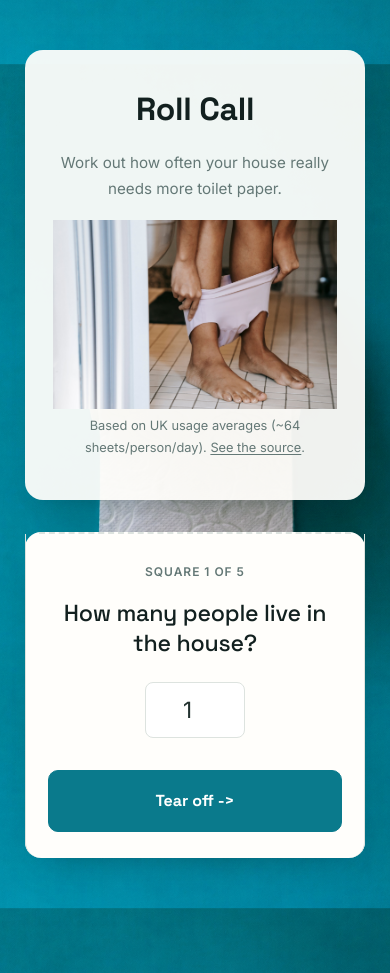
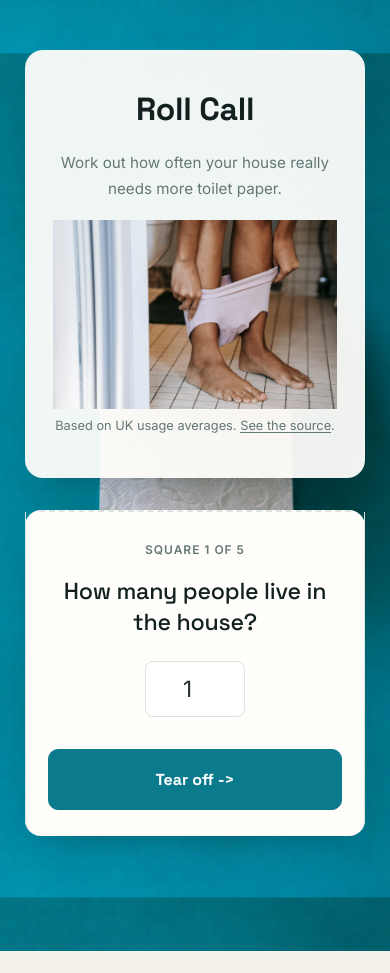
Before and after one commit to karinamercedes/roll-call, a React (Vite) app: page / in a window 390 px wide. After the commit the page ends 951 px from the top, so only its background shows below. Built offline with nearby package versions, Linux system fonts and the light colour scheme.

Commit message:
Update mobile background

```diff
--- a/src/App.jsx
+++ b/src/App.jsx
@@ -20,7 +20,7 @@ export default function App() {
         <RollHolder />
 
         <p className="muted small">
-          Based on UK usage averages (~64 sheets/person/day).{' '}
+          Based on UK usage averages.{' '}
           <a href="https://uk.nakedpaper.com/blogs/news/how-long-should-a-roll-of-toilet-paper-last" target="_blank" rel="noreferrer">
             See the source
           </a>.
```
